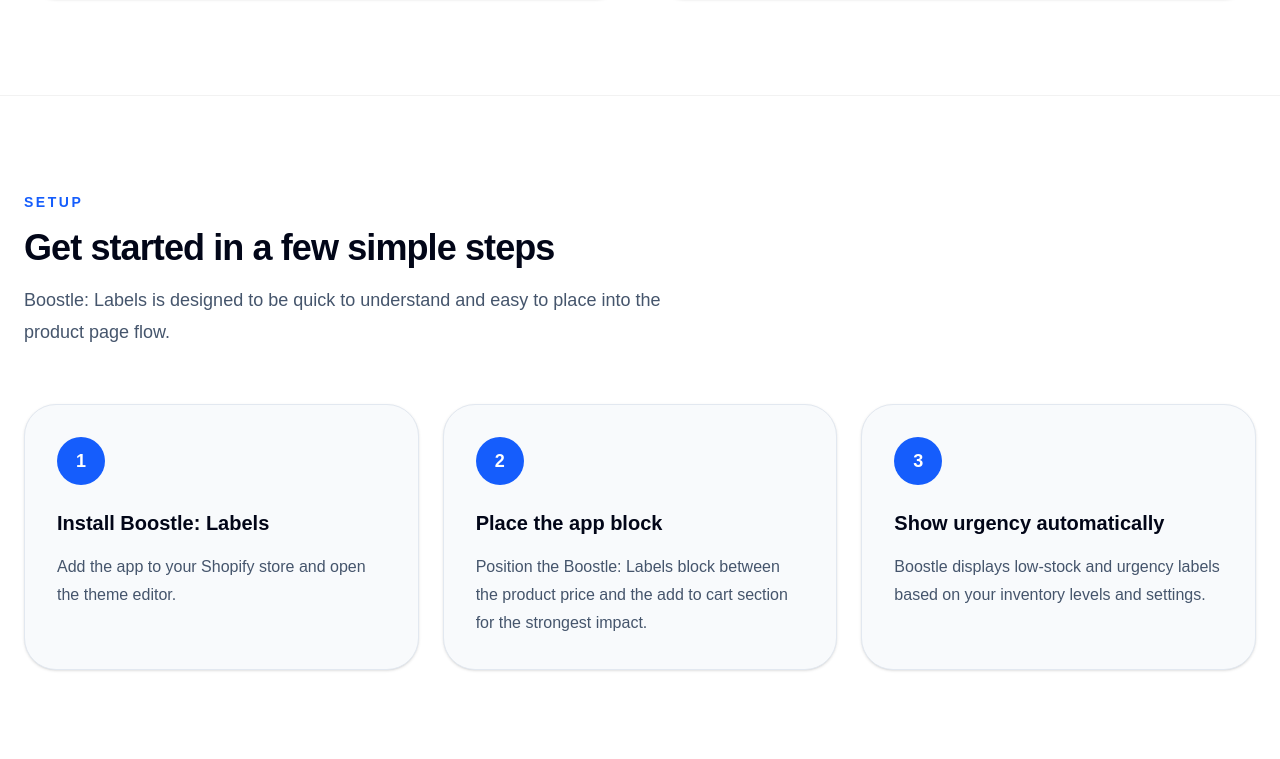
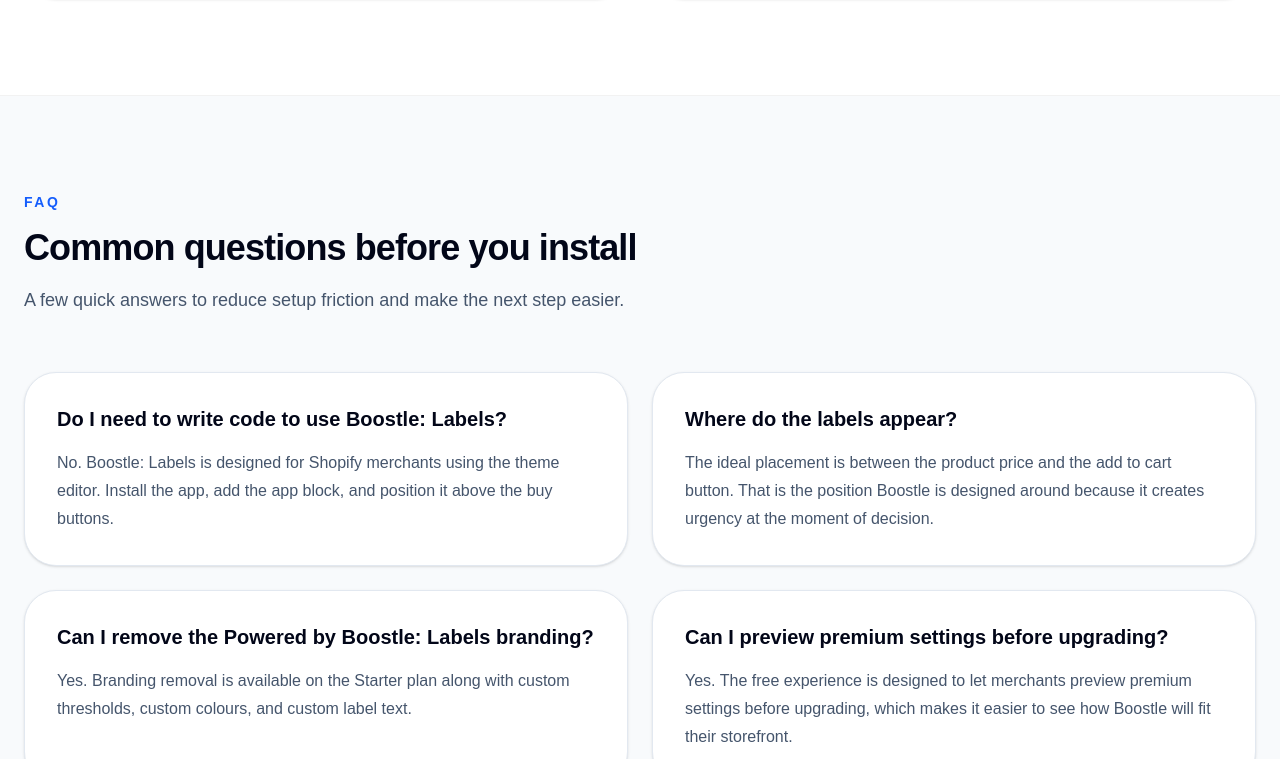
Before and after one commit to invigoratedlifestyle-dev/boostle-website, a Next.js app: page /apps/labels in a window 1280 px wide. Shown: the part 3554-4313 px from the top of the page. Built offline with nearby package versions, Linux system fonts and the light colour scheme.

Commit message:
Add FAQ section to Boostle Labels page

```diff
--- a/src/app/apps/labels/page.tsx
+++ b/src/app/apps/labels/page.tsx
@@ -72,6 +72,29 @@
   "Remove Boostle branding",
   "Cleaner fit with your storefront theme",
   "7-day trial, then $4.99/month USD",
+];
+
+const faqs = [
+  {
+    question: "Do I need to write code to use Boostle: Labels?",
+    answer:
+      "No. Boostle: Labels is designed for Shopify merchants using the theme editor. Install the app, add the app block, and position it above the buy buttons.",
+  },
+  {
+    question: "Where do the labels appear?",
+    answer:
+      "The ideal placement is between the product price and the add to cart button. That is the position Boostle is designed around because it creates urgency at the moment of decision.",
+  },
+  {
+    question: "Can I remove the Powered by Boostle: Labels branding?",
+    answer:
+      "Yes. Branding removal is available on the Starter plan along with custom thresholds, custom colours, and custom label text.",
+  },
+  {
+    question: "Can I preview premium settings before upgrading?",
+    answer:
+      "Yes. The free experience is designed to let merchants preview premium settings before upgrading, which makes it easier to see how Boostle will fit their storefront.",
+  },
 ];
 
 export default function BoostleLabelsPage() {
@@ -373,6 +396,37 @@
         </div>
       </section>
 
+      <section className="border-b border-black/5 bg-slate-50 py-24">
+        <div className="mx-auto max-w-7xl px-6">
+          <div className="max-w-2xl">
+            <p className="text-sm font-semibold uppercase tracking-[0.18em] text-blue-600">
+              FAQ
+            </p>
+            <h2 className="mt-4 text-3xl font-bold tracking-tight text-slate-950 sm:text-4xl">
+              Common questions before you install
+            </h2>
+            <p className="mt-4 text-lg leading-8 text-slate-600">
+              A few quick answers to reduce setup friction and make the next
+              step easier.
+            </p>
+          </div>
+
+          <div className="mt-14 grid gap-6 md:grid-cols-2">
+            {faqs.map((faq) => (
+              <article
+                key={faq.question}
+                className="rounded-[2rem] border border-slate-200 bg-white p-8 shadow-sm"
+              >
+                <h3 className="text-xl font-semibold text-slate-950">
+                  {faq.question}
+                </h3>
+                <p className="mt-4 leading-7 text-slate-600">{faq.answer}</p>
+              </article>
+            ))}
+          </div>
+        </div>
+      </section>
+
       <section className="border-b border-black/5 bg-white py-24">
         <div className="mx-auto max-w-7xl px-6">
           <div className="max-w-2xl">
```
